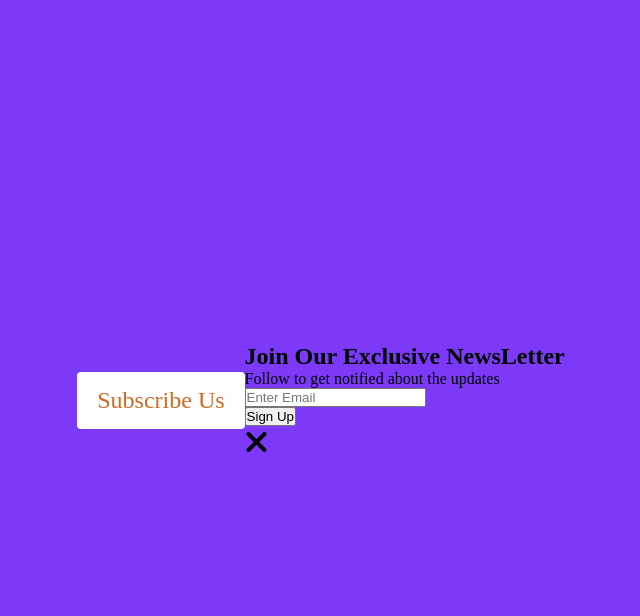
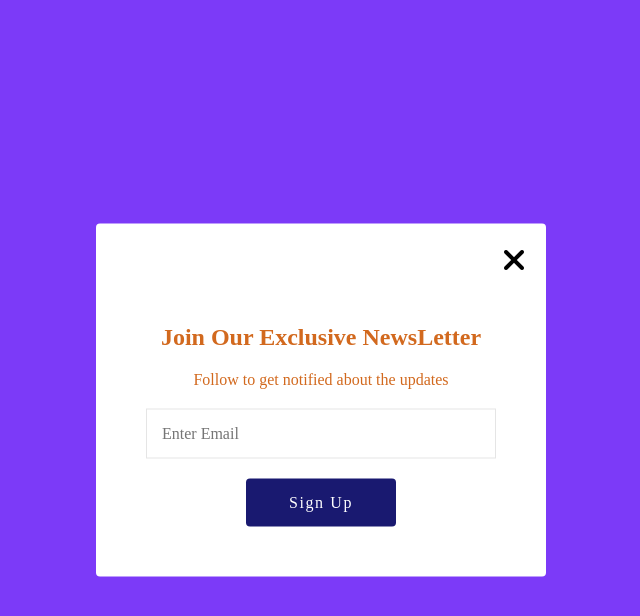
Before and after one commit to SyeedShovon/newsletter, a plain HTML site: page index.html in a window 1280 px wide. Both pictures are taken after a click on the link "Subscribe Us". Shown: the whole page, without its empty margins (319-959 px from the left). Drawn offline with Linux system fonts and the light colour scheme.

Commit message:
completed with css and js

```diff
--- a/script.js
+++ b/script.js
@@ -0,0 +1,4 @@
+function toggleNewsLetter(){
+    const letterBox = document.getElementById("newsletter");
+    letterBox.classList.toggle("active");
+}
--- a/style.css
+++ b/style.css
@@ -29,3 +29,69 @@ body{
 .button:hover{
     letter-spacing: 0.1rem;
 }
+
+#newsletter{
+    background-color: #fff;
+    border-radius: 4px;
+    padding: 80px 50px 50px;
+    z-index: 1000;
+    transition: 0.5s;
+    position: fixed;
+    width: 450px;
+    top: -100%;
+    left: 50%;
+    transform: translate(-50%, -50%);
+     visibility: hidden;
+}
+
+#newsletter.active{
+    visibility: visible;
+    top: 50%;
+}
+
+#newsletter h2{
+    font-size: 24px;
+    text-align: center;
+    color: chocolate;
+    padding: 20px 10px;
+}
+
+#newsletter p{
+    text-align: center;
+    color: chocolate;
+}
+
+#newsletter .box{
+    position: relative;
+    margin-top: 20px;
+    display: flex;
+    width: 100%;
+    align-items: center;
+    justify-content: center;
+}
+
+input, button{
+    width: 100%;
+    font-size: 1rem;
+    font-family: serif;
+    padding: 15px;
+    outline: none;
+    border: 1px solid rgba(0, 0, 0, 0.1);
+}
+
+button{
+    width: 150px;
+    color: #fff;
+    background-color: midnightblue;
+    border-radius: 4px;
+    cursor: pointer;
+    letter-spacing: 0.1rem;
+    border: none;
+}
+
+.close{
+    position: absolute;
+    cursor: pointer;
+    top: 20px;
+    right:20px;
+}
```
